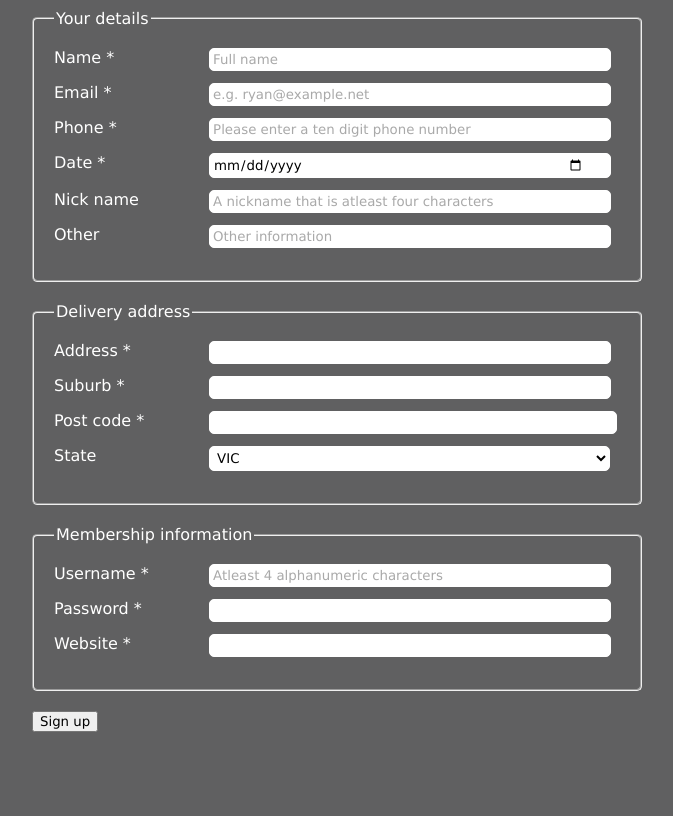
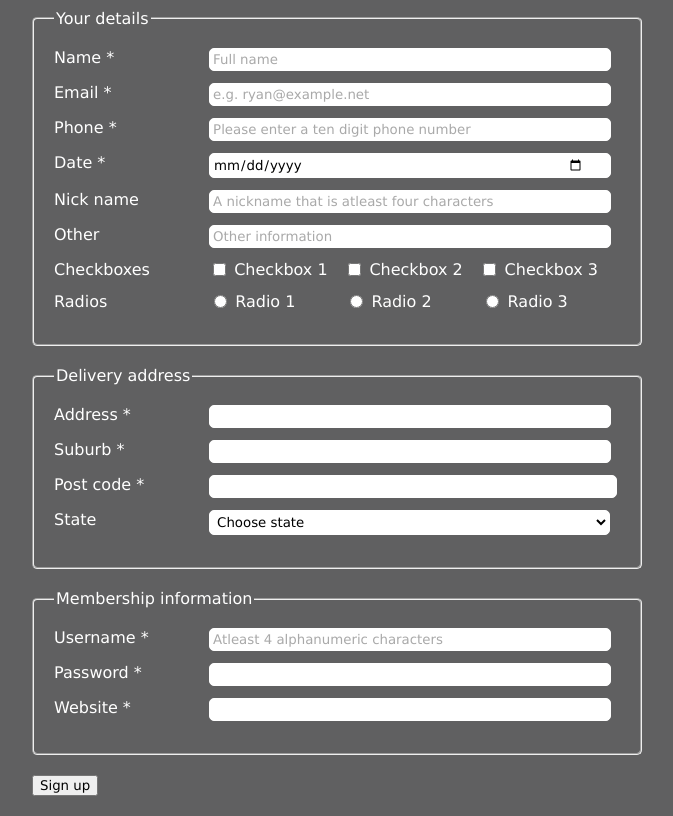
Before and after one commit to ryanseddon/H5F, a plain HTML site: page demo/index.html in a window 1280 px wide. Shown: the part 100-916 px from the top of the page, without its empty margins (303-976 px from the left). Before the commit the page ends 852 px from the top, so only its background shows below. Drawn offline with Linux system fonts and the light colour scheme.

Commit message:
Added radio/checkboxes, fixed noValidate code, and adjusted unit tests

```diff
--- a/demo/_styles.css
+++ b/demo/_styles.css
@@ -40,7 +40,7 @@ h2 { font-size: 14px; margin: 0 0 12px; }
 		margin: 0 0 12px;
 		position: relative;
 	}
-	#signup label
+	#signup label, #signup .label
 	{
 		width: 150px;
 		display: inline-block;
@@ -66,6 +66,13 @@ h2 { font-size: 14px; margin: 0 0 12px; }
 	}
 	#signup fieldset select		{ width: 401px; padding: 3px; }
 	#signup fieldset #postcode	{ padding: 3px; width: 400px; }
+
+#signup fieldset .radchecks input {
+	width: auto;
+}
+#signup fieldset .radchecks label {
+	width: 105px;
+}
 
 
 #signup input::-webkit-input-placeholder	{ color: #a9a9a9; }
--- a/demo/index.html
+++ b/demo/index.html
@@ -64,6 +64,28 @@
 					<label for="other">Other</label>
 					<input type="text" id="other" name="other" placeholder="Other information" />
 				</li>
+				<li class="radchecks">
+					<span class="label">Checkboxes</span>
+					<input type="checkbox" id="checkbox1" name="group1" required />
+					<label for="checkbox1">Checkbox 1</label>
+
+					<input type="checkbox" id="checkbox2" name="group1" required />
+					<label for="checkbox2">Checkbox 2</label>
+
+					<input type="checkbox" id="checkbox3" name="group1" required />
+					<label for="checkbox3">Checkbox 3</label>
+				</li>
+				<li class="radchecks">
+					<span class="label">Radios</span>
+					<input type="radio" id="radio1" name="group2" required />
+					<label for="radio1">Radio 1</label>
+
+					<input type="radio" id="radio2" name="group2" />
+					<label for="radio2">Radio 2</label>
+
+					<input type="radio" id="radio3" name="group2" />
+					<label for="radio3">Radio 3</label>
+				</li>
 			</ol>
 		</fieldset>
 
@@ -84,14 +106,15 @@
 				</li>
 				<li>
 					<label for="state">State</label>
-					<select name="state" id="state">
-						<option>ACT</option>
+					<select name="state" id="state" required>
+						<option>Choose state</option>
+						<option value="ACT">ACT</option>
 						<option>NSW</option>
 						<option>NT</option>
 						<option>QLD</option>
 						<option>SA</option>
 						<option>TAS</option>
-						<option selected>VIC</option>
+						<option>VIC</option>
 						<option>WA</option>
 					</select>
 				</li>
--- a/h5f.js
+++ b/h5f.js
@@ -57,15 +57,12 @@ var H5F = H5F || {};
         listen(form,"keyup",checkField,true);
         listen(form,"focus",checkField,true);
 
-        if(!noValidate && !form.checkValidity) {
-            listen(form,"submit",function(e){
-                isSubmit = true;
-                form.checkValidity();
+        listen(form,"submit",function(e){
+            isSubmit = true;
+            if(!noValidate && !form.checkValidity()) {
                 preventActions(e);
-            },false);
-        } else {
-            unlisten(form,"submit");
-        }
+            }
+        },false);
 
         if(!support()) {
             form.checkValidity = function() { return checkValidity(form); };
```
Also changed, not shown: test/tests.js (+1 -2 lines).
